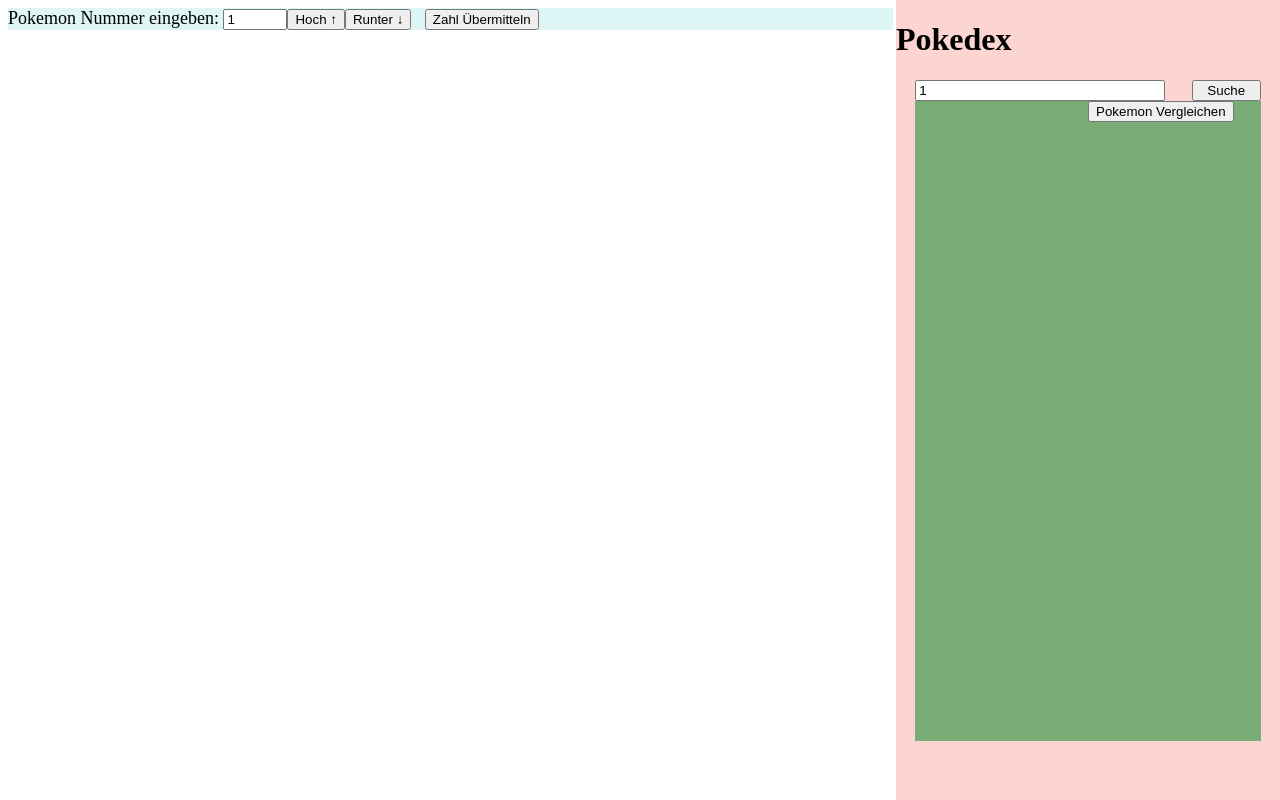
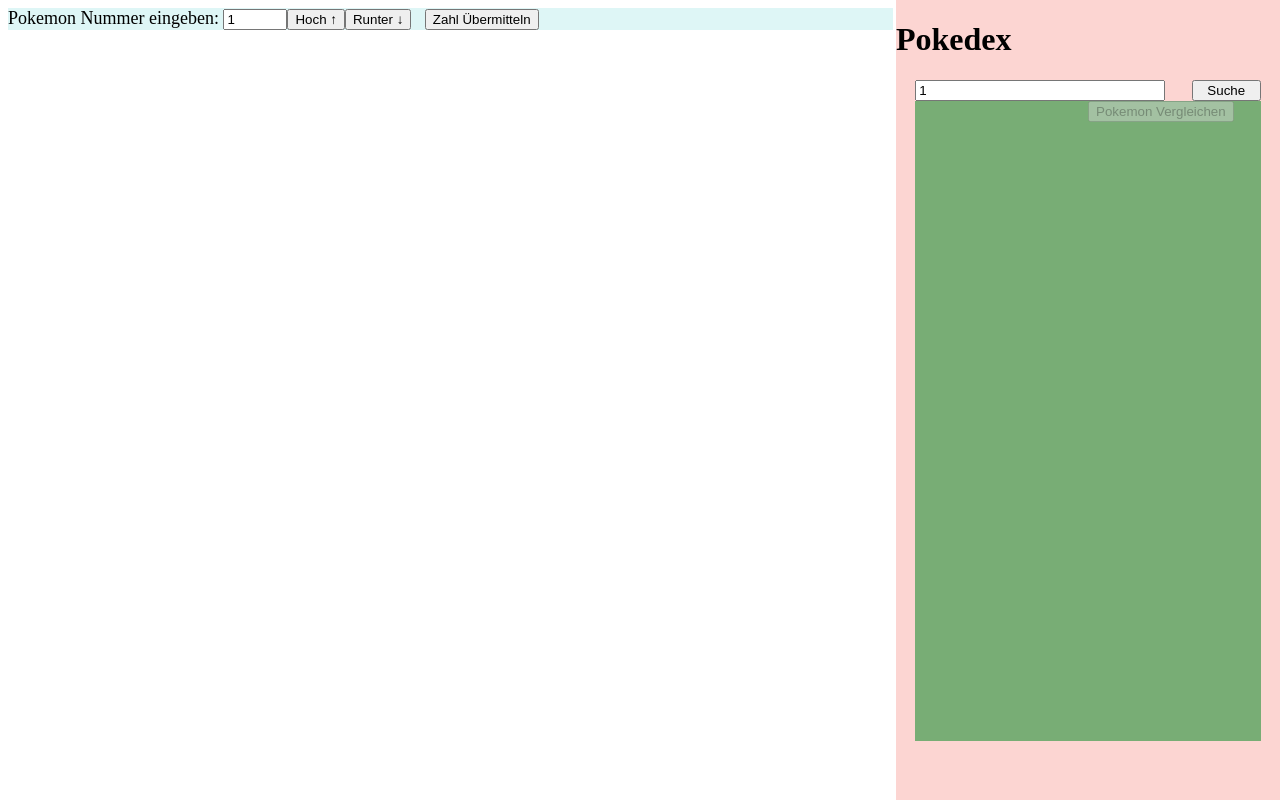
Before and after one commit to OsgFreeze/VuePokeApp, a Vue app: page / in a window 1280 px wide. Built offline with nearby package versions, Linux system fonts and the light colour scheme.

Commit message:
code verschönerung

```diff
--- a/src/components/sideBarPokedex/comparePokemon.vue
+++ b/src/components/sideBarPokedex/comparePokemon.vue
@@ -1,7 +1,6 @@
 <template>
   <div class="DisplayRightSide">
    <button @click="getData" type="button" :disabled="pokeDatenAnzeigenCompare == false">Pokemon Vergleichen</button> <!-- Button um getData Methode aufzurufen-->
-
    <div v-if="this.pokeDatenAnzeigen === true"> <!-- if Abfrage weil Api Call noch nicht gemacht worden ist -->
      <img class="PokemonPicture" :src="pokeSpriteCompare.other.home.front_shiny" /> <br> <!-- Bild wird angezeigt -->
      Name:{{ pokeNameCompare  }} <br>
@@ -26,7 +25,6 @@
      pokemonTypCompare: [],
    }
  },
-
  methods: {
 
    async getData(){ //API Call für Pokemon Daten
@@ -37,7 +35,6 @@
      this.pokemonTypCompare = this.übergabePokeObjekt.types;
      this.pokeDatenAnzeigen = true;
    },
-
  }
 }
 </script>
@@ -47,7 +44,6 @@
    height: 200px;
    width: 200px;
  }
-
  .DisplayRightSide{
    background-color: #78ad75;
    margin-right: 5%;
@@ -56,7 +52,6 @@
    float: right;
    overflow: scroll;
  }
-
  .DisplayRightSide::-webkit-scrollbar{
    display: none;
  }
--- a/src/components/sideBarPokedex/displayPokemonSideBar.vue
+++ b/src/components/sideBarPokedex/displayPokemonSideBar.vue
@@ -1,12 +1,12 @@
 <template>
-  <h1>Pokedex  {{result}}</h1>
+  <h1>Pokedex</h1>
+
   <div class="SearchDesign">
       <input class="Searchbar" type="text" v-model="suche" min="1" max="898" > <!-- Suchleiste die von 1 bis 1010 geht da es nur 1010 Pokemon gibt-->
       <button class="SuchButton" @click="getApi" type="button">Suche</button> <!-- Button ruft die getApi Methode auf -->
   </div>
 
   <div class="DisplayLeftSide">
-
     <div v-if="pokeDatenAnzeigen === true"> <!-- if Abfrage weil Api Call noch nicht gemacht worden ist -->
       <div class>
         <img class="PokemonPicture" :src="pokemonSprite.other.home.front_shiny" /> <br> <!-- Bild wird eingeblendet -->
@@ -17,10 +17,9 @@
       Kommt in diesen Spielen vor: <p v-for="(version, zähler) in genName" :key="zähler">{{ zähler + 1 }} : {{version.version.name}}</p> <!-- Mit For Schleife läuft man durch das Objekt oder durch die Liste um alle Daten anzuzeigen -->
       <p v-for="(typ, zähler) in pokemonTyp" :key="zähler">Typ {{zähler + 1}} : {{typ.type.name}}</p>
     </div>
-
   </div>
 
-   <comparePokemon :pokeDatenAnzeigen="this.pokeDatenAnzeigen" :übergabePokeObjekt="this.pokemonObjekt"/> <!-- übergabe vom PokemonObjekt und Boolean damit comparePokemon die daten speichern und anzeigen kann -->
+   <comparePokemon :pokeDatenAnzeigenCompare="this.pokeDatenAnzeigen" :übergabePokeObjekt="this.pokemonObjekt"/> <!-- übergabe vom PokemonObjekt und Boolean damit comparePokemon die daten speichern und anzeigen kann -->
 </template>
 
 <script>
@@ -99,7 +98,5 @@
   .SearchDesign{
     margin-left: 5%;
     margin-right: 5%;
-    background-color: blue;
-    background-color: black;
   }
 </style>
```
